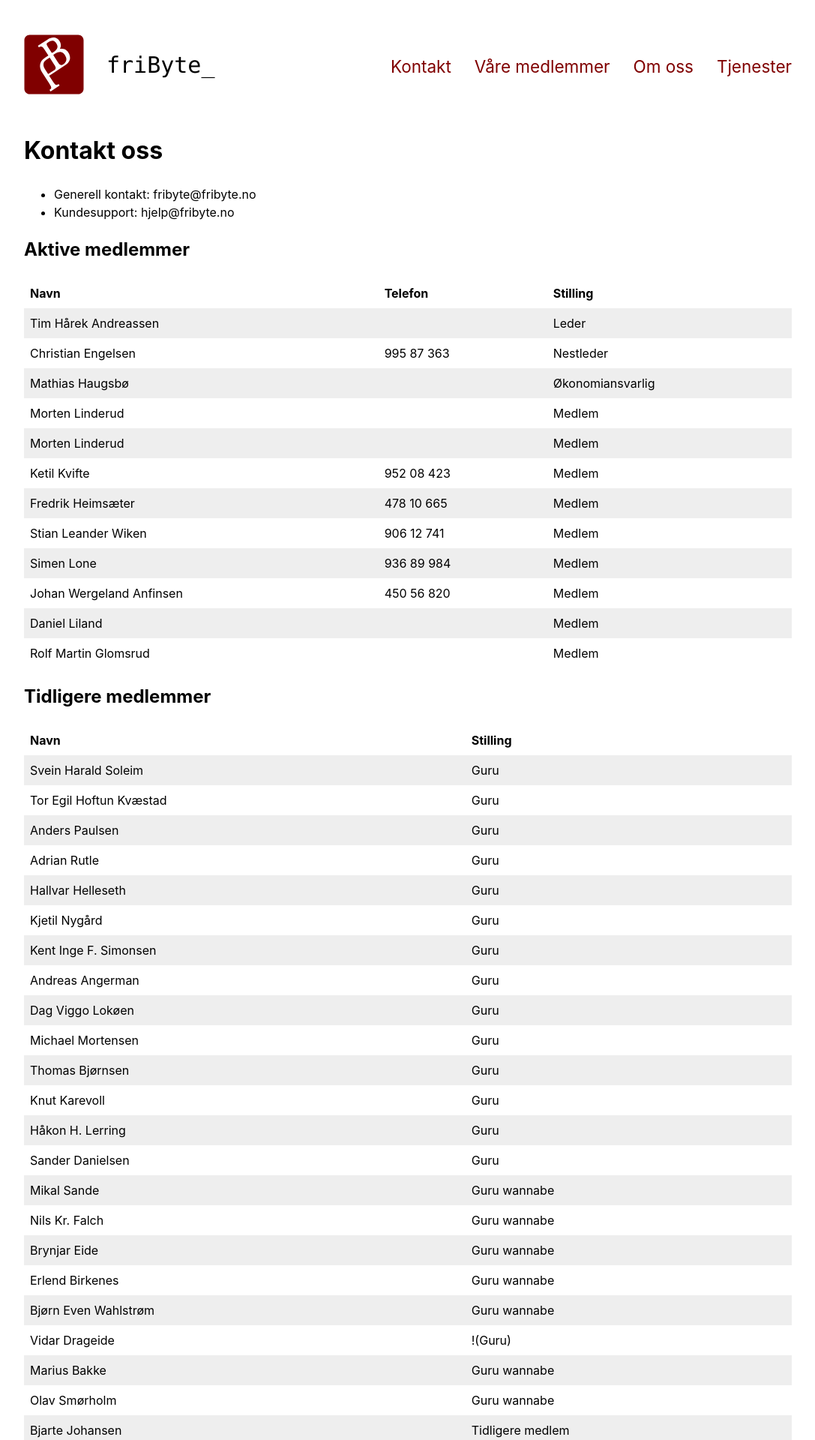
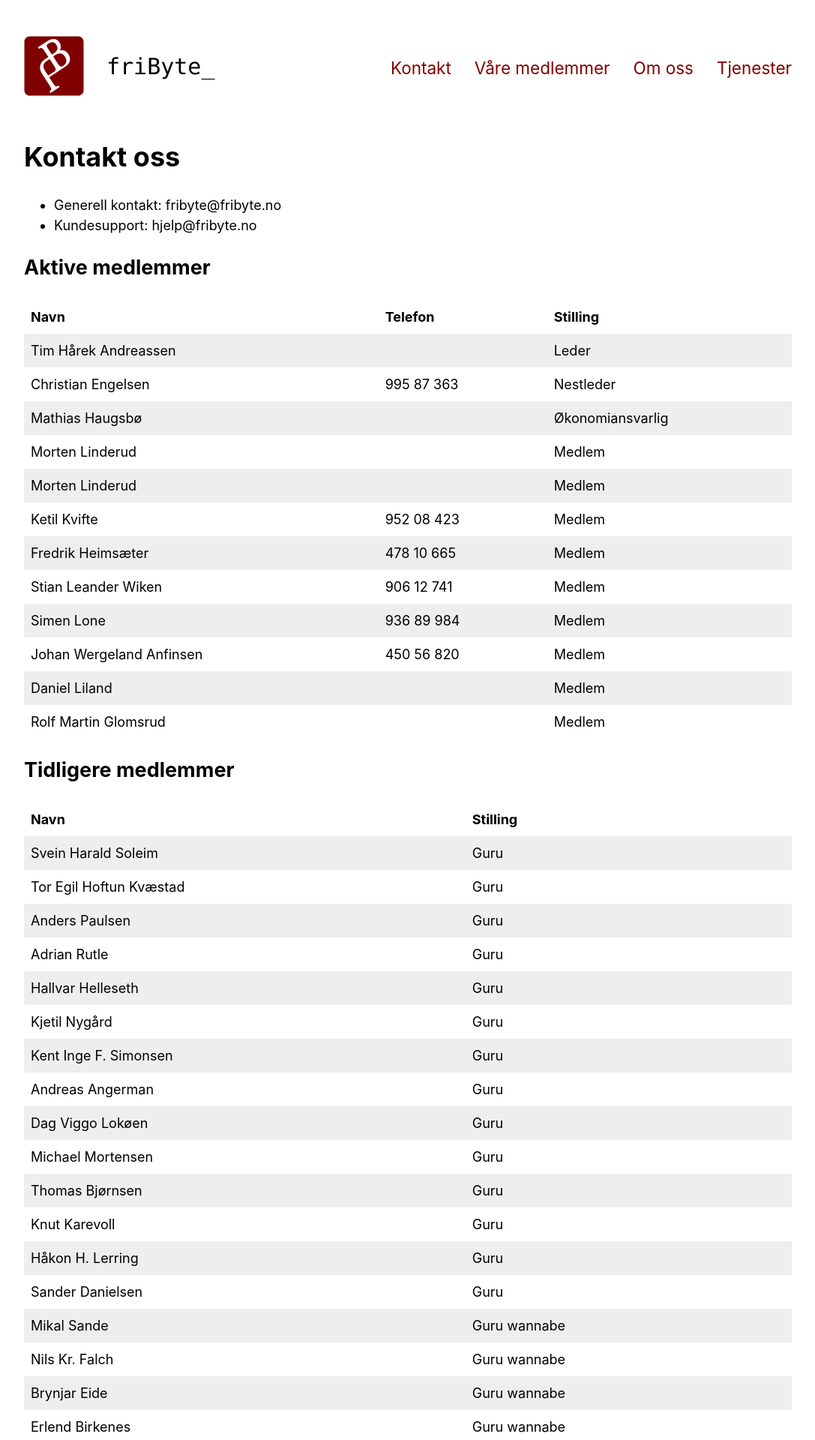
Before and after one commit to fribyte-code/fribyte.no, a Jekyll site: the page built from pages/kontakt.html, in a window 1280 px wide. Shown: the top 1920 px of the page at 75% size, without its empty margins (96-1183 px from the left). Built offline with Jekyll 4.4.1, drawn with Linux system fonts in a browser that asks for light colours.

Commit message:
chore: Tables are now responsive

```diff
--- a/assets/_sass/body.scss
+++ b/assets/_sass/body.scss
@@ -5,6 +5,11 @@ body {
     padding: 0;
 
     line-height: 1.5;
+    font-size: $font-size-desktop;
+
+    @media screen and (max-width: $breakpoint-medium) {
+        font-size: $font-size-mobile;
+    }
 }
 
 .container {
--- a/assets/_sass/constants.scss
+++ b/assets/_sass/constants.scss
@@ -7,3 +7,7 @@ $font-family-sans: -apple-system, BlinkMacSystemFont, Segoe UI, avenir next, ave
 $font-family-mono: FMono-Regular, Consolas, DejaVu Sans Mono, Liberation Mono, Menlo, monospace;
 $font-family-serif: Iowan Old Style, Apple Garamond, Baskerville, Georgia, Times New Roman, Droid Serif, Times,
 	Source Serif Pro, serif, Apple Color Emoji;
+$font-size-desktop: 18px;
+$font-size-mobile: 15px;
+
+$breakpoint-medium: 600px;
--- a/assets/_sass/members.scss
+++ b/assets/_sass/members.scss
@@ -1,12 +1,17 @@
+.table-wrapper {
+    overflow-x: auto;
+}
 .members {
     width: 100%;
     border-collapse: collapse;
+    table-layout: auto;
 
     tr,
     th,
     td {
         text-align: left;
         padding: 0.5em;
+        white-space: nowrap;
     }
 
     td {
--- a/pages/kontakt.html
+++ b/pages/kontakt.html
@@ -15,6 +15,7 @@ permalink: kontakt
 </ul>
 
 <h2>Aktive medlemmer</h2>
+<div class="table-wrapper">
     <table class="members active">
         <tr>
             <th>Navn</th>
@@ -30,8 +31,9 @@ permalink: kontakt
             </tr>
         {% endfor %}
     </table>
-
+</div>
 <h2>Tidligere medlemmer</h2>
+<div class="table-wrapper">
     <table class="members inactive">
         <tr>
             <th>Navn</th>
@@ -46,3 +48,4 @@ permalink: kontakt
         {% endfor %}
     </table>
     </table>
+</div>
```
Lines whose indentation alone changed are shown as unchanged.
